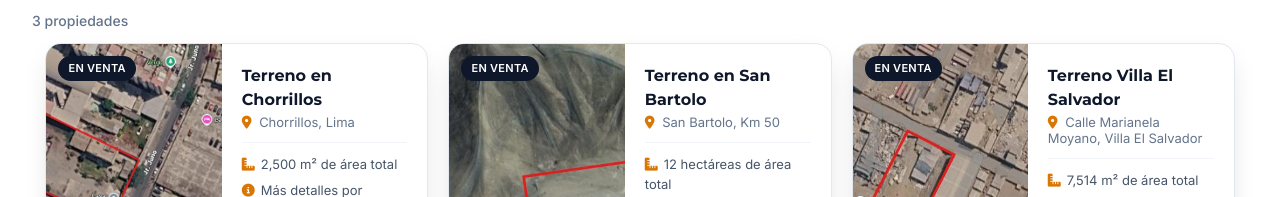
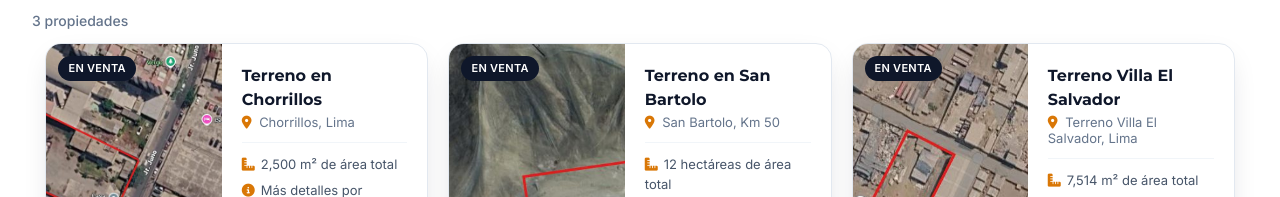
Before and after one commit to psurfschool-per/bh-inmobiliaria, a website: page index.html in a window 1280 px wide. Shown: the part 1031-1228 px from the top of the page. Drawn offline with nearby package versions, Linux system fonts and the light colour scheme.

Commit message:
Ubicacion VES simplificada

```diff
--- a/index.html
+++ b/index.html
@@ -271,7 +271,7 @@
           </div>
           <div class="p-4 sm:p-5 flex-1 flex flex-col min-w-0">
             <h3 class="font-bold text-[15px] sm:text-base leading-snug text-navy">Terreno Villa El Salvador</h3>
-            <p class="text-slate-500 text-xs sm:text-[13px] mt-0.5"><i class="fa-solid fa-location-dot text-gold mr-1"></i> Calle Marianela Moyano, Villa El Salvador</p>
+            <p class="text-slate-500 text-xs sm:text-[13px] mt-0.5"><i class="fa-solid fa-location-dot text-gold mr-1"></i> Terreno Villa El Salvador, Lima</p>
 
             <div class="flex flex-col gap-1.5 text-[12px] sm:text-[13px] text-slate-600 mt-3 border-t border-slate-100 pt-3">
               <span><i class="fa-solid fa-ruler-combined text-gold mr-1.5"></i>7,514 m² de área total</span>
```
